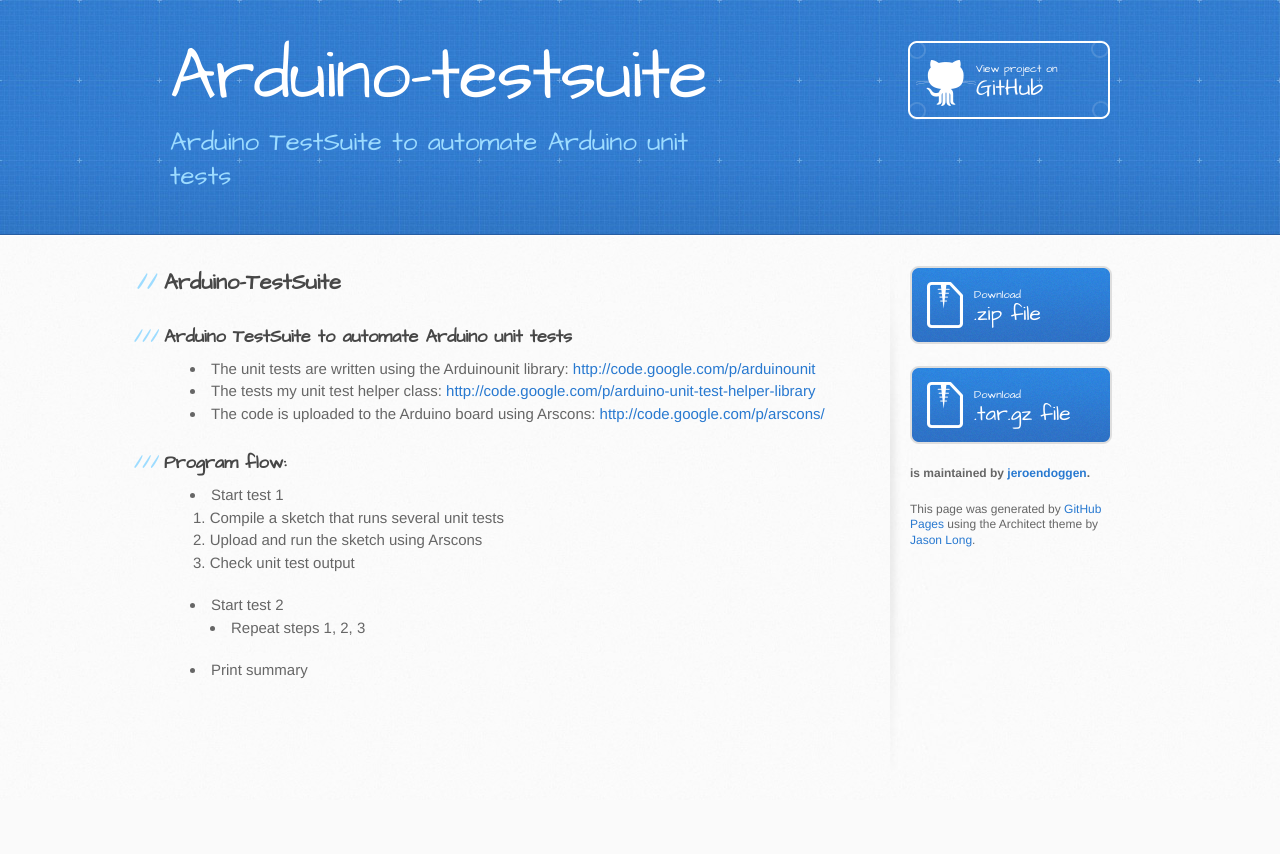
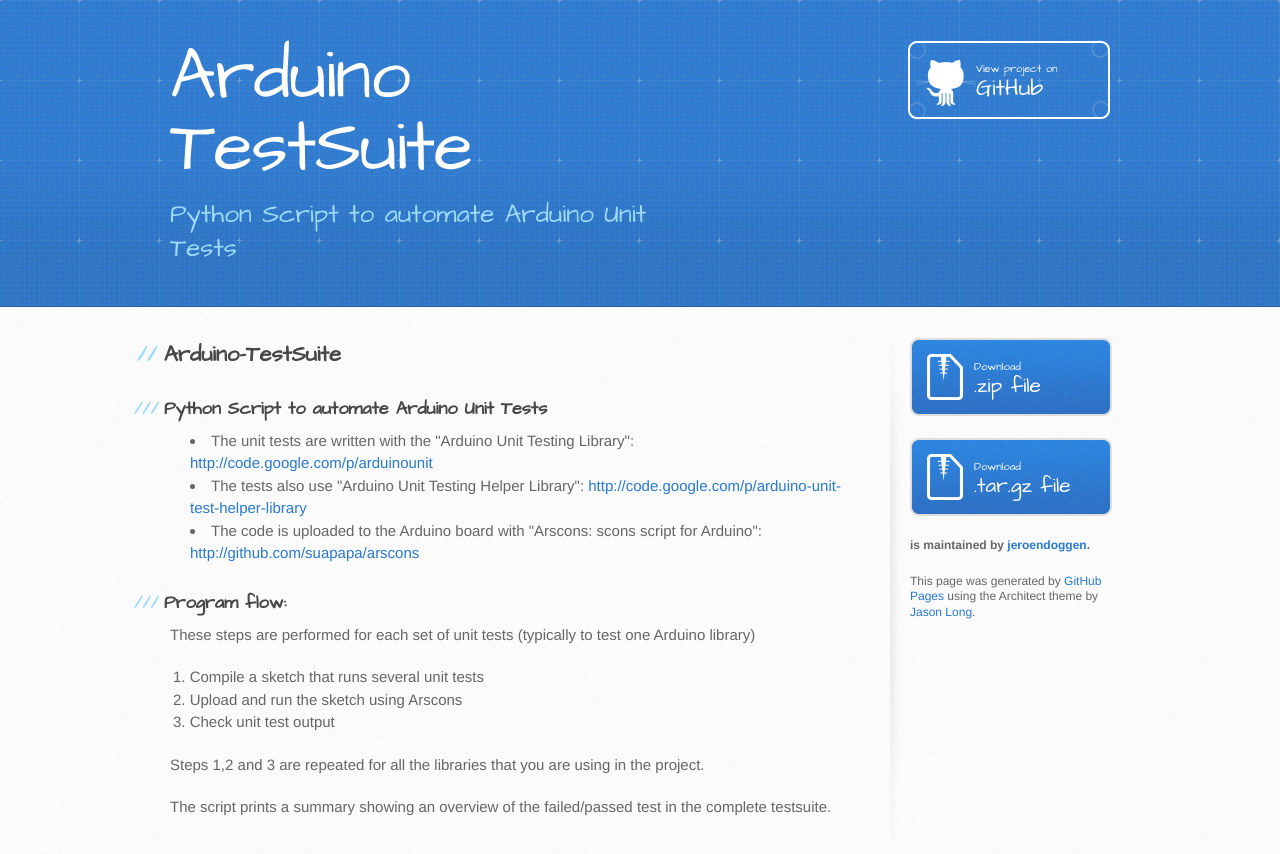
Before and after one commit to jeroendoggen/Arduino-TestSuite, a plain HTML site: page index.html in a window 1280 px wide. Before the commit the page ends 800 px from the top, so only its background shows below. Drawn offline with Linux system fonts and the light colour scheme.

Commit message:
Create gh-pages branch via GitHub

```diff
--- a/index.html
+++ b/index.html
@@ -13,14 +13,14 @@
     <script src="//html5shiv.googlecode.com/svn/trunk/html5.js"></script>
     <![endif]-->
 
-    <title>Arduino-testsuite by jeroendoggen</title>
+    <title>Arduino TestSuite by jeroendoggen</title>
   </head>
 
   <body>
     <header>
       <div class="inner">
-        <h1>Arduino-testsuite</h1>
-        <h2>Arduino TestSuite to automate Arduino unit tests</h2>
+        <h1>Arduino TestSuite</h1>
+        <h2>Python Script to automate Arduino Unit Tests</h2>
         <a href="https://github.com/jeroendoggen/Arduino-TestSuite" class="button"><small>View project on</small>GitHub</a>
       </div>
     </header>
@@ -30,34 +30,26 @@
         <section id="main-content">
           <h2>Arduino-TestSuite</h2>
 
-<h3>Arduino TestSuite to automate Arduino unit tests</h3>
+<h3>Python Script to automate Arduino Unit Tests</h3>
 
 <ul>
-<li>The unit tests are written using the Arduinounit library: <a href="http://code.google.com/p/arduinounit">http://code.google.com/p/arduinounit</a>
+<li>The unit tests are written with the "Arduino Unit Testing Library": <a href="http://code.google.com/p/arduinounit">http://code.google.com/p/arduinounit</a>
 </li>
-<li>The tests my unit test helper class: <a href="http://code.google.com/p/arduino-unit-test-helper-library">http://code.google.com/p/arduino-unit-test-helper-library</a>
+<li>The tests also use "Arduino Unit Testing Helper Library": <a href="http://code.google.com/p/arduino-unit-test-helper-library">http://code.google.com/p/arduino-unit-test-helper-library</a>
 </li>
-<li>The code is uploaded to the Arduino board using Arscons: <a href="http://code.google.com/p/arscons/">http://code.google.com/p/arscons/</a>
+<li>The code is uploaded to the Arduino board with "Arscons: scons script for Arduino": <a href="http://github.com/suapapa/arscons">http://github.com/suapapa/arscons</a>
 </li>
 </ul><h3>Program flow:</h3>
 
-<ul>
-<li>Start test 1
+<p>These steps are performed for each set of unit tests (typically to test one Arduino library)</p>
 
 <ol>
 <li>Compile a sketch that runs several unit tests</li>
 <li>Upload and run the sketch using Arscons</li>
 <li>Check unit test output</li>
-</ol>
-</li>
-<li>Start test 2
+</ol><p>Steps 1,2 and 3 are repeated for all the libraries that you are using in the project.</p>
 
-<ul>
-<li>Repeat steps 1, 2, 3</li>
-</ul>
-</li>
-<li>Print summary</li>
-</ul>
+<p>The script prints a summary showing an overview of the failed/passed test in the complete testsuite.</p>
         </section>
 
         <aside id="sidebar">
--- a/params.json
+++ b/params.json
@@ -1 +1 @@
-{"tagline":"Arduino TestSuite to automate Arduino unit tests","google":"UA-37264563-3","note":"Don't delete this file! It's used internally to help with page regeneration.","body":"Arduino-TestSuite\r\n-----------------\r\n\r\n### Arduino TestSuite to automate Arduino unit tests\r\n\r\n * The unit tests are written using the Arduinounit library: http://code.google.com/p/arduinounit\r\n * The tests my unit test helper class: http://code.google.com/p/arduino-unit-test-helper-library\r\n * The code is uploaded to the Arduino board using Arscons: http://code.google.com/p/arscons/\r\n\r\n### Program flow: \r\n * Start test 1\r\n   1. Compile a sketch that runs several unit tests\r\n   2. Upload and run the sketch using Arscons\r\n   3. Check unit test output\r\n * Start test 2\r\n   * Repeat steps 1, 2, 3\r\n * Print summary\r\n","name":"Arduino-testsuite"}
+{"tagline":"Python Script to automate Arduino Unit Tests","google":"UA-37264563-3","note":"Don't delete this file! It's used internally to help with page regeneration.","body":"Arduino-TestSuite\r\n-----------------\r\n\r\n### Python Script to automate Arduino Unit Tests\r\n\r\n * The unit tests are written with the \"Arduino Unit Testing Library\": http://code.google.com/p/arduinounit\r\n * The tests also use \"Arduino Unit Testing Helper Library\": http://code.google.com/p/arduino-unit-test-helper-library\r\n * The code is uploaded to the Arduino board with \"Arscons: scons script for Arduino\": http://github.com/suapapa/arscons\r\n\r\n### Program flow: \r\nThese steps are performed for each set of unit tests (typically to test one Arduino library)\r\n   1. Compile a sketch that runs several unit tests\r\n   2. Upload and run the sketch using Arscons\r\n   3. Check unit test output\r\n\r\nSteps 1,2 and 3 are repeated for all the libraries that you are using in the project.\r\n\r\nThe script prints a summary showing an overview of the failed/passed test in the complete testsuite.","name":"Arduino TestSuite"}
```
